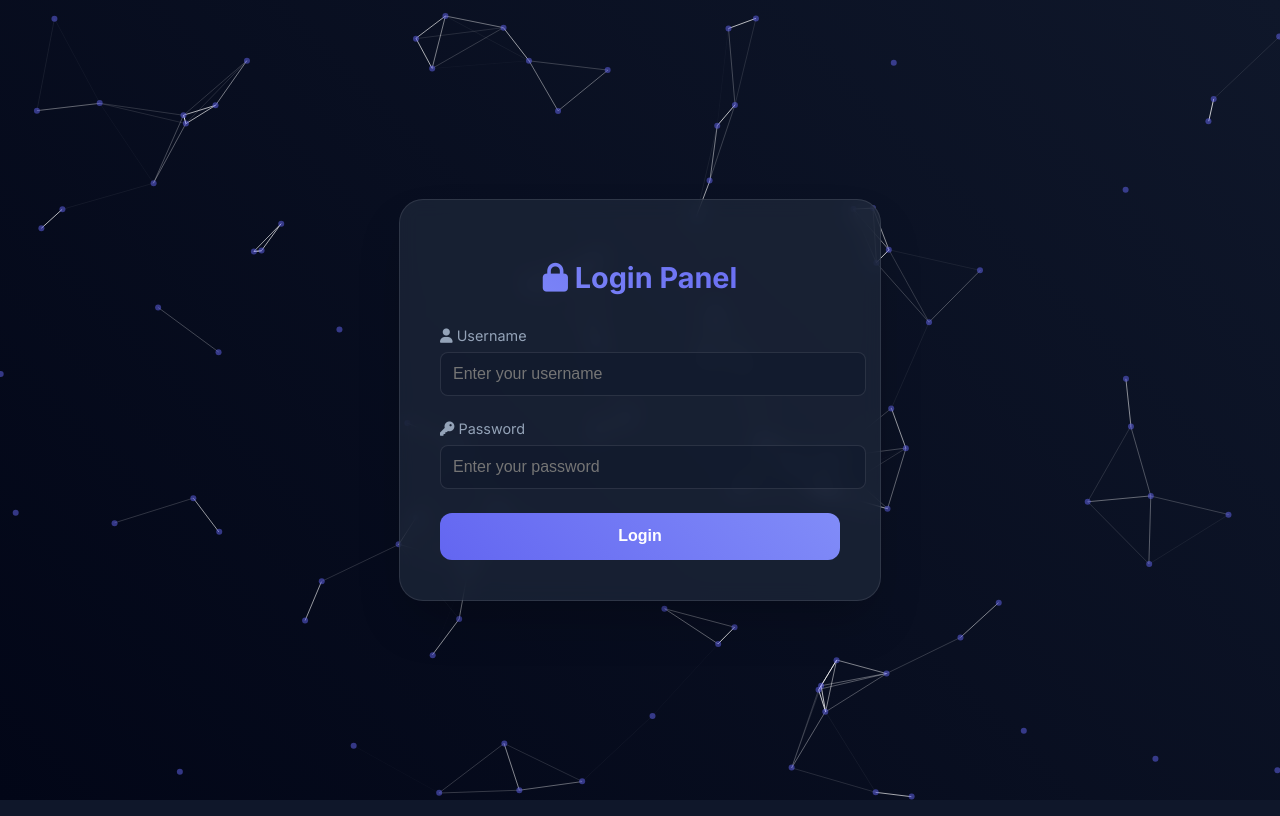
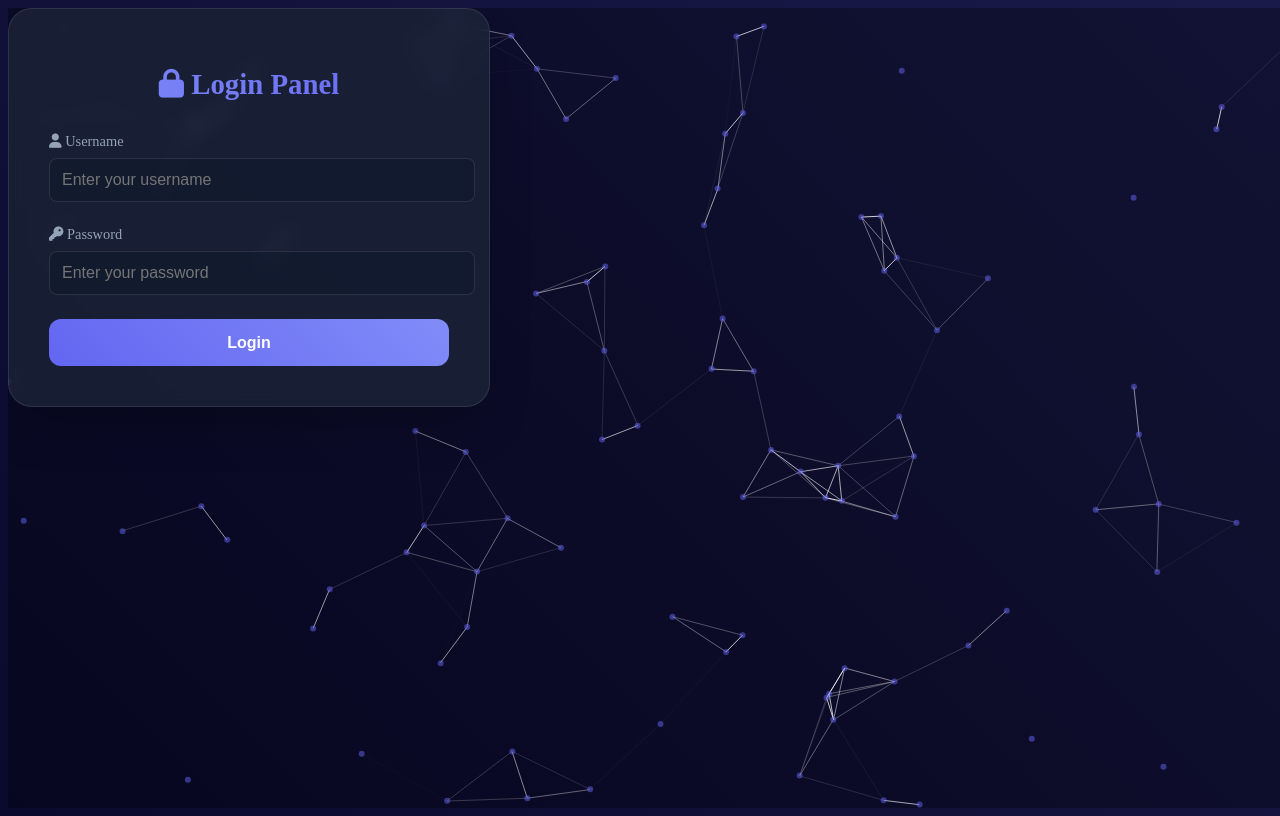
Before and after one commit to enternity34-cell/nexus-bot, a website: page public/login.html in a window 1280 px wide. Drawn offline with nearby package versions, Linux system fonts and the light colour scheme.

Commit message:
Update login.html

```diff
--- a/public/login.html
+++ b/public/login.html
@@ -25,27 +25,19 @@
 
     html,
     body {
-      margin: 0;
-      padding: 0;
+    min-height: 100vh;
+    background: linear-gradient(45deg, #0a0a2e, #1a1a4a);
+    color: #fff;
     overflow-x: hidden;
-      width: 100vw;
-      height: 100vh;
-      font-family: 'Inter', sans-serif;
-      background: var(--background);
-      display: flex;
-      justify-content: center;
-      align-items: center;
-      color: white;
+    position: relative;
 }
 
 #particles-js {
     position: fixed;
-      top: 0;
-      left: 0;
     width: 100%;
     height: 100%;
-      background: linear-gradient(45deg, #020617, #0f172a);
     z-index: 1;
+    background: rgba(0, 0, 0, 0.3);
 }
 
     .container {
```
Lines whose indentation alone changed are shown as unchanged.
